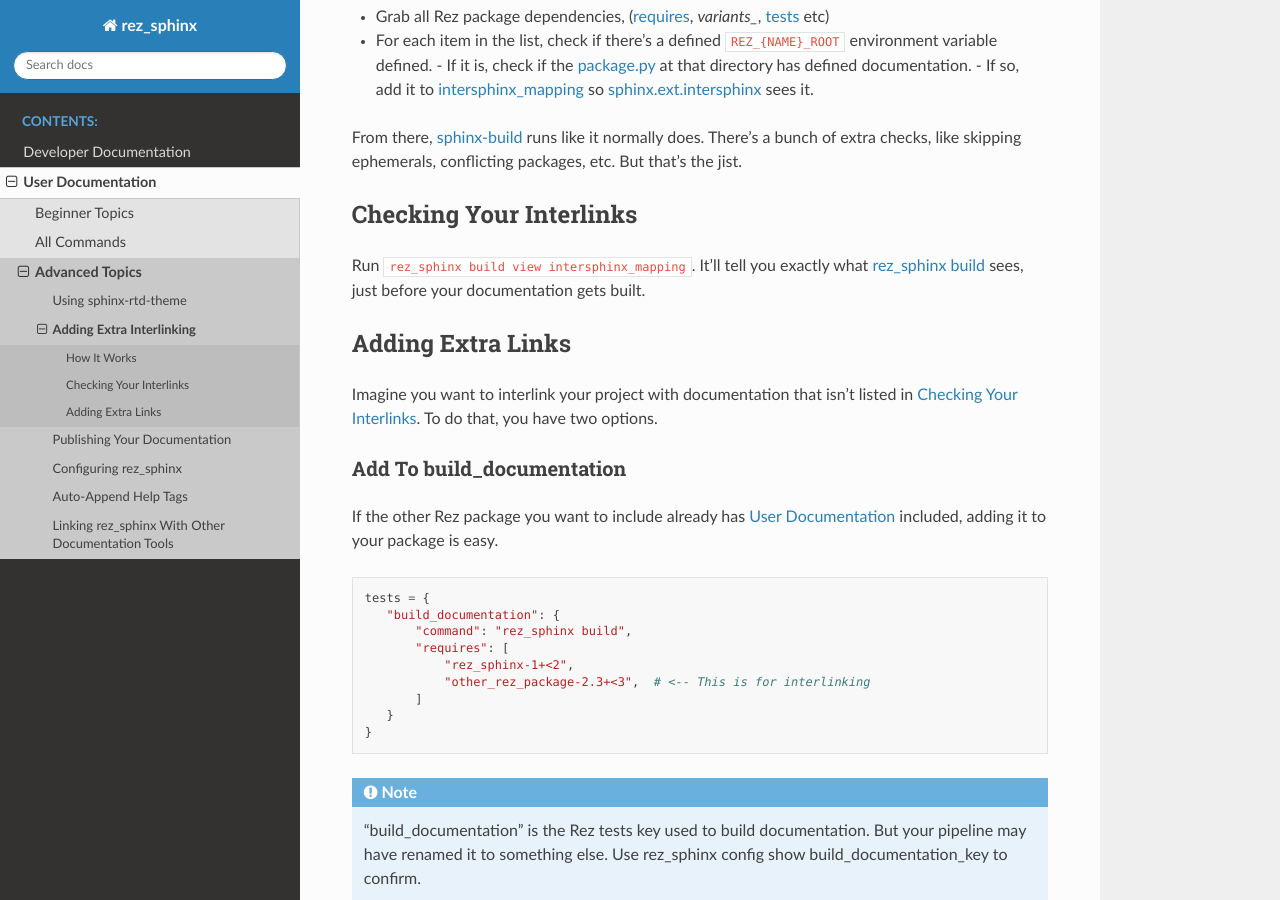
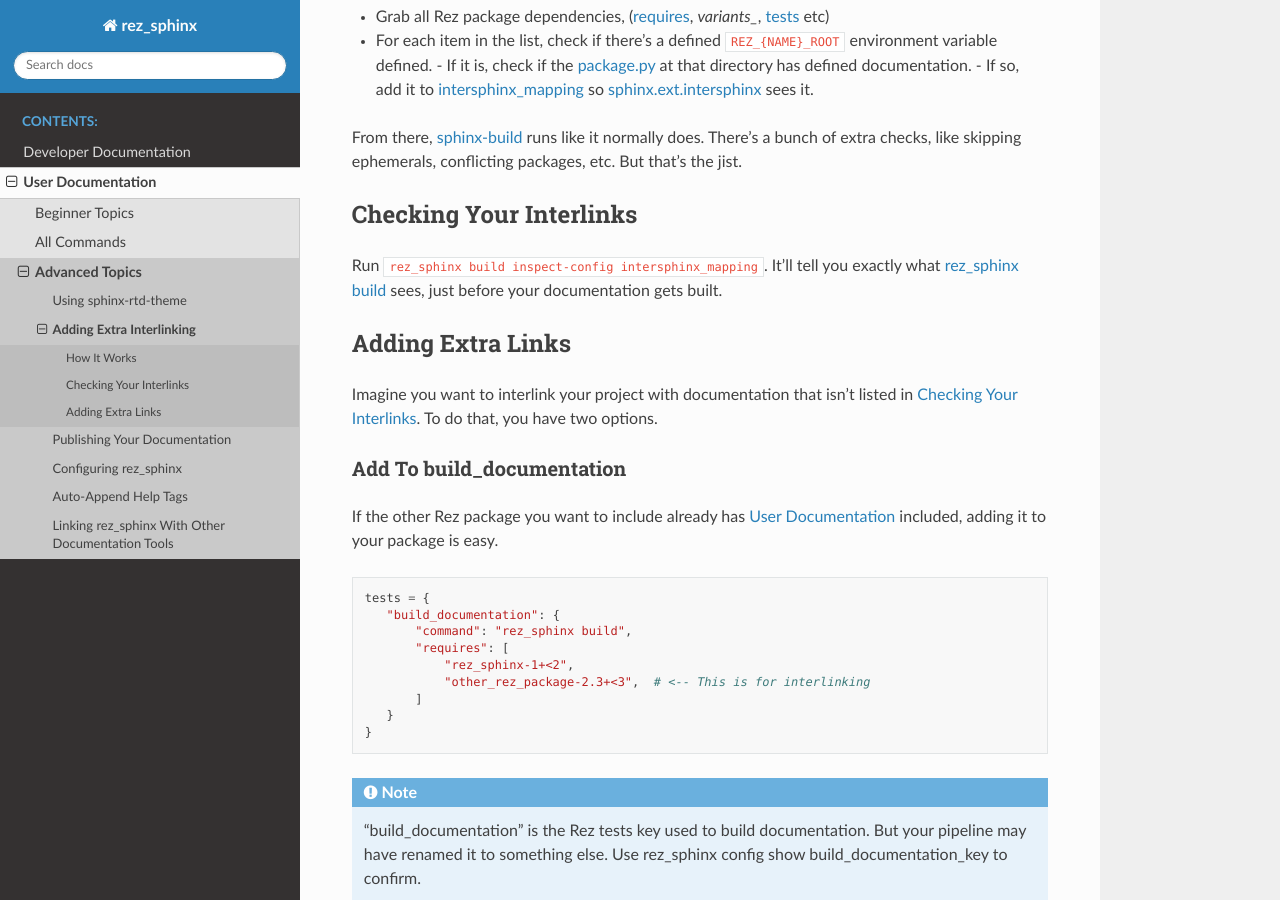
Before and after one commit to ColinKennedy/rez_developer_packages, a Sphinx documentation site: the page built from rez_sphinx/documentation/source/adding_extra_interlinking.rst, in a window 1280 px wide and 900 px high, scrolled down 331 px. Built offline with Sphinx 7.4.7 and the Read the Docs theme 2.0.0, drawn with Linux system fonts in a browser that asks for light colours; pages that are not in the unit, such as notebooks, are missing from menus; the version number could not be read and is left out.

Commit message:
Adding more documentation

```diff
--- a/rez_sphinx/documentation/source/adding_extra_interlinking.rst
+++ b/rez_sphinx/documentation/source/adding_extra_interlinking.rst
@@ -22,21 +22,22 @@ extra checks, like skipping ephemerals, conflicting packages, etc. But that's
 the jist.
 
 
-.. _rez_sphinx build view intersphinx_mapping:
+.. _rez_sphinx build inspect-config intersphinx_mapping:
 
 Checking Your Interlinks
 ************************
 
-Run ``rez_sphinx build view intersphinx_mapping``. It'll tell you exactly what
-:ref:`rez_sphinx build` sees, just before your documentation gets built.
+
+Run ``rez_sphinx build inspect-config intersphinx_mapping``. It'll tell you
+exactly what :ref:`rez_sphinx build` sees, just before your documentation gets built.
 
 
 Adding Extra Links
 ******************
 
 Imagine you want to interlink your project with documentation that isn't listed
-in :ref:`rez_sphinx build view intersphinx_mapping`. To do that, you have two
-options.
+in :ref:`rez_sphinx build inspect-config intersphinx_mapping`. To do that, you
+have two options.
 
 
 Add To build_documentation
@@ -71,8 +72,8 @@ Adding a package to ``build_documentation``'s list of requirements means
 .. important::
 
     If you still have interlinks even after adding the Rez package, confirm
-    with :ref:`rez_sphinx build view intersphinx_mapping` that :ref:`rez_sphinx
-    build` can see it.
+    with :ref:`rez_sphinx build inspect-config intersphinx_mapping` that
+    :ref:`rez_sphinx build` can see it.
 
 
 Manually Adding to intersphinx_mapping
```
Also changed, not shown: rez_sphinx/TODO.md (+2 -1 lines).
